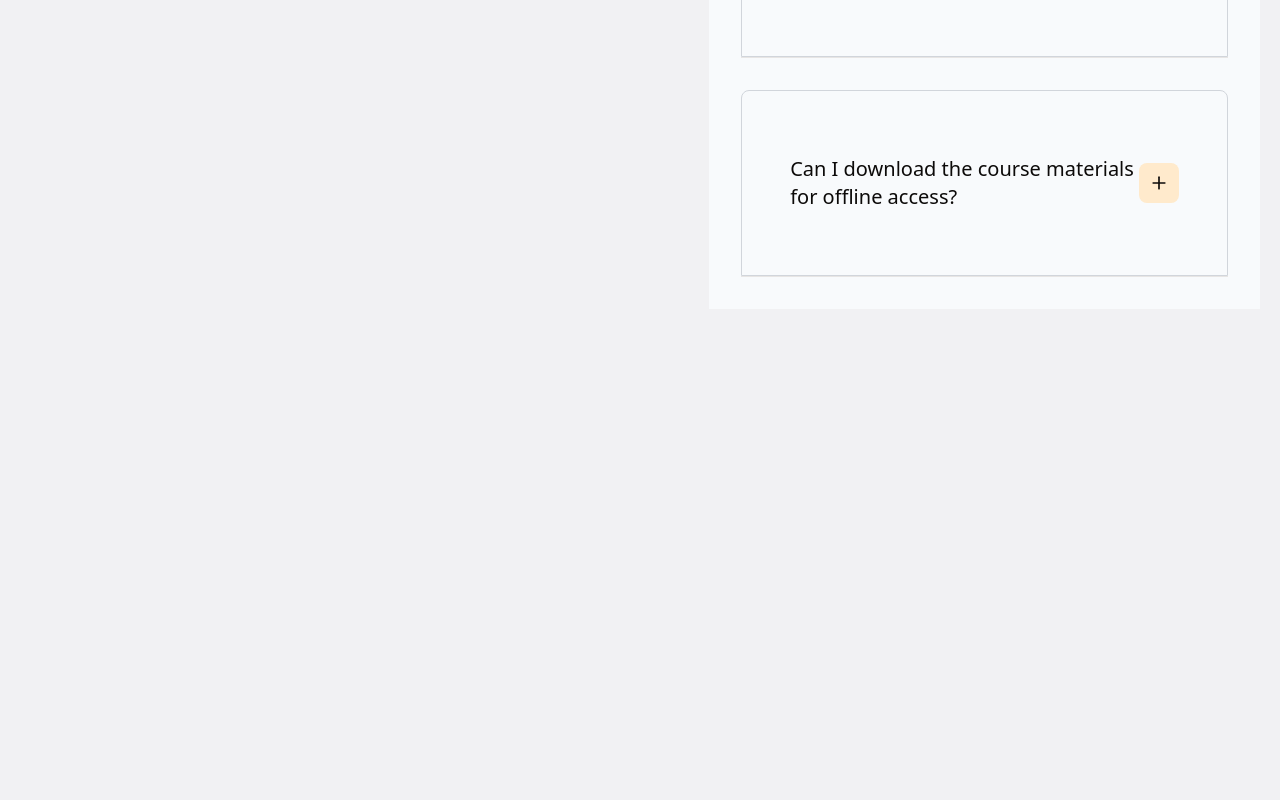
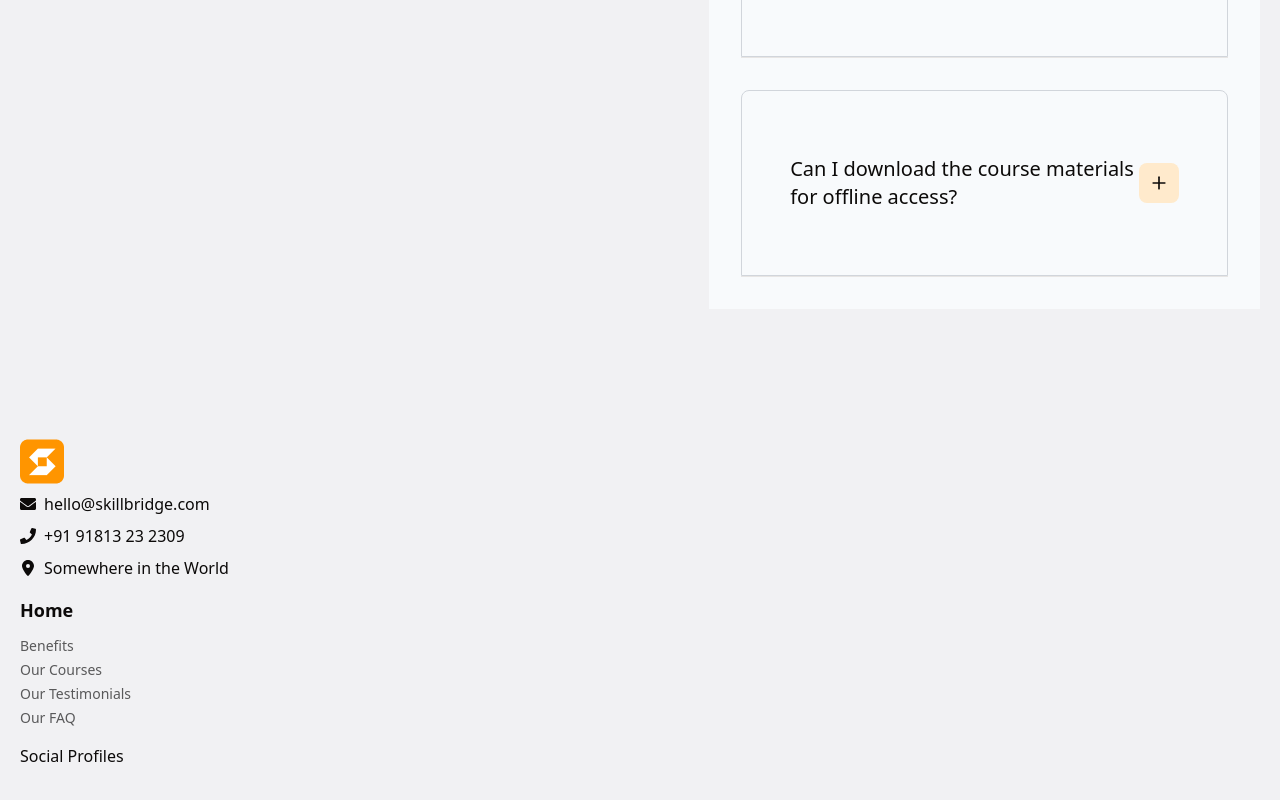
Before and after one commit to Rifkynur/modena-course, a Next.js app: page / in a window 1280 px wide. Shown: the part 6766-7566 px from the top of the page. Before the commit the page ends 7155 px from the top, so only its background shows below. Built offline with nearby package versions, Linux system fonts and the light colour scheme.

Commit message:
progress footer

```diff
--- a/src/app/layout.tsx
+++ b/src/app/layout.tsx
@@ -2,8 +2,7 @@ import type { Metadata } from "next";
 import { Inter } from "next/font/google";
 import "./globals.css";
 import Navbar from "@/components/layout/Navbar";
-// import 'vanilla-infinite-marquee/infinite-marquee.css';
-
+import Footer from "@/components/layout/Footer";
 
 const inter = Inter({
   subsets: ["latin"],
@@ -22,11 +21,10 @@ export default function RootLayout({
 }>) {
   return (
     <html lang="en">
-      <body
-        className={`${inter.variable} antialiased bg-[#F1F1F3]`}
-      >
-        <Navbar/>
+      <body className={`${inter.variable} antialiased bg-[#F1F1F3]`}>
+        <Navbar />
         {children}
+        <Footer />
       </body>
     </html>
   );
--- /dev/null
+++ b/src/components/layout/Footer.tsx
@@ -0,0 +1,42 @@
+import React from "react";
+import { FaEnvelope, FaPhone } from "react-icons/fa";
+import { FaLocationDot } from "react-icons/fa6";
+
+const Footer = () => {
+  return (
+    <div className="container py-[50px] flex flex-col gap-4">
+      <div className="flex flex-col gap-2 items-start">
+        <img src="/Logo.png" alt="logo" />
+        <div>
+          <ul className="flex flex-col gap-2">
+            <li className="flex items-center gap-2">
+              <FaEnvelope /> <span>hello@skillbridge.com</span>
+            </li>
+            <li className="flex items-center gap-2">
+              <FaPhone /> <span>+91 91813 23 2309</span>
+            </li>
+            <li className="flex items-center gap-2">
+              <FaLocationDot /> <span>Somewhere in the World</span>
+            </li>
+          </ul>
+        </div>
+      </div>
+      <div>
+        <div className="flex flex-col gap-3">
+          <h2 className="font-bold text-lg">Home</h2>
+          <ul className="text-[#59595A] text-sm flex flex-col gap-1">
+            <li>Benefits</li>
+            <li>Our Courses</li>
+            <li>Our Testimonials</li>
+            <li>Our FAQ</li>
+          </ul>
+        </div>
+      </div>
+      <div>
+        <h3>Social Profiles</h3>
+      </div>
+    </div>
+  );
+};
+
+export default Footer;
```
